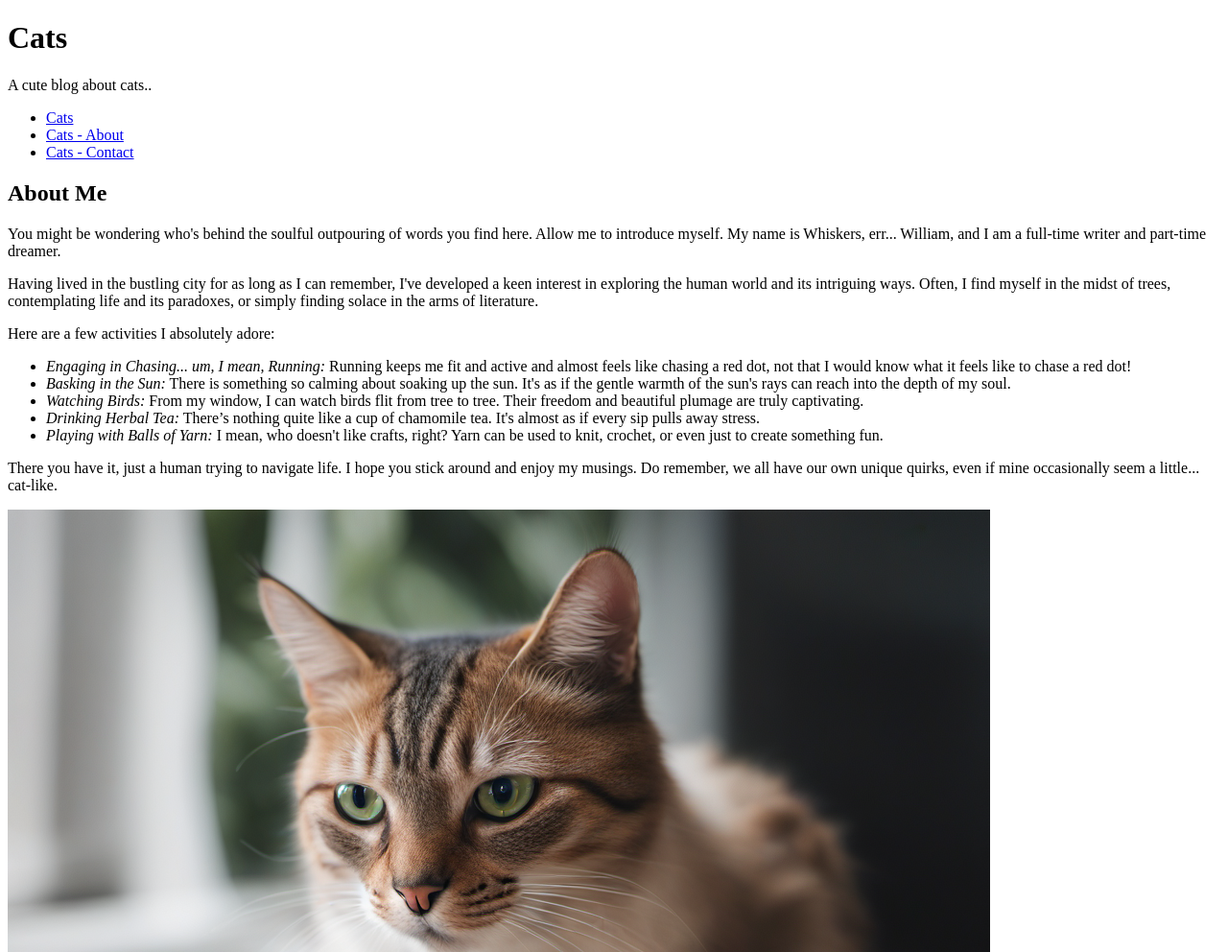
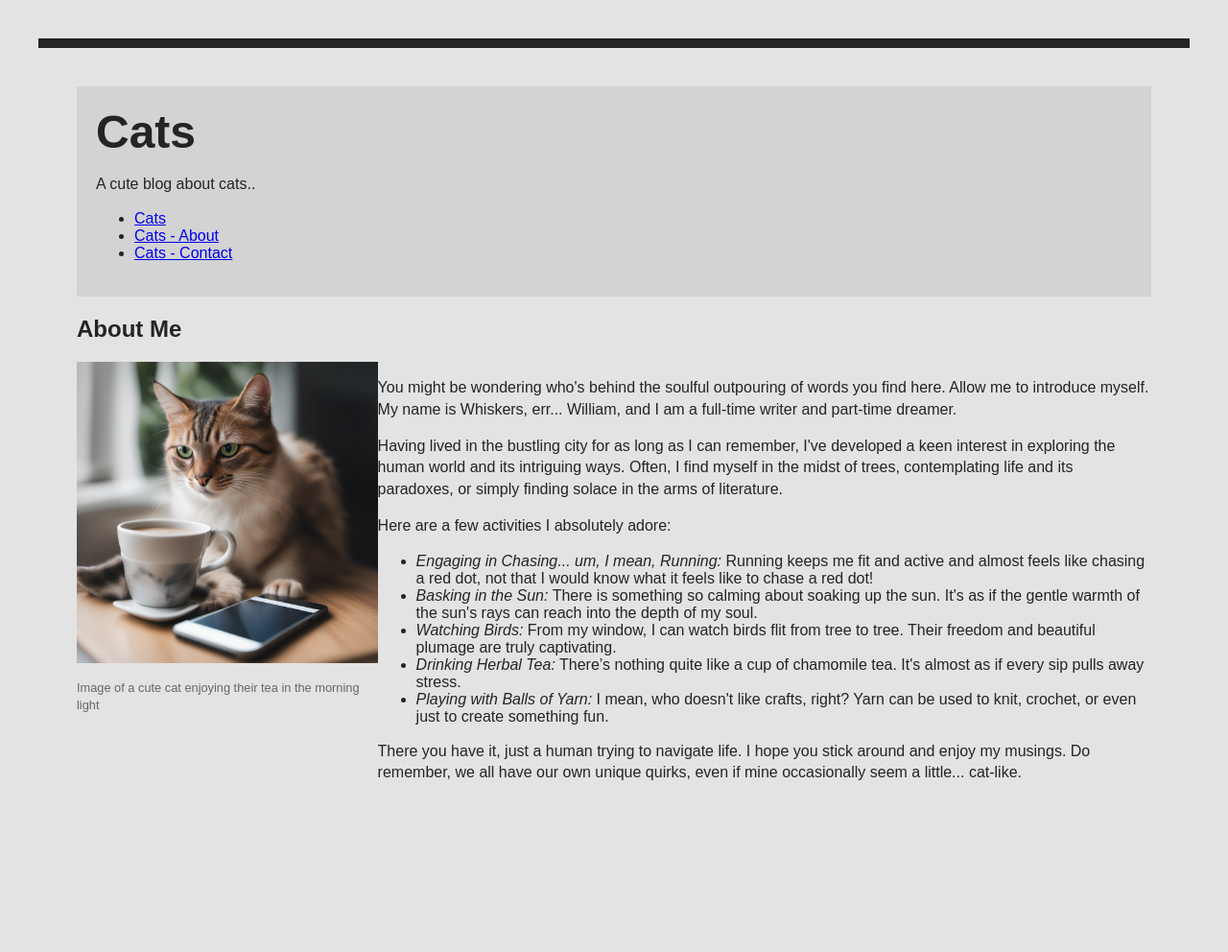
Before and after one commit to wfmsu/mi349_blog, a plain HTML site: page about.html in a window 1280 px wide. Shown: the top 992 px of the page at 96% size. After the commit the page ends 912 px from the top, so only its background shows below. Drawn offline with Linux system fonts and the light colour scheme.

Commit message:
Update Your Blog with CSS

```diff
--- a/about.html
+++ b/about.html
@@ -4,10 +4,11 @@
     <meta charset="UTF-8">
     <meta http-equiv="X-UA-Compatible" content="IE=edge">
     <meta name="viewport" content="width=device-width, initial-scale=1.0">
+    <link rel="stylesheet" href="style.css">
     <title>Cats - About</title>
 </head>
 <body>
-    <header>
+    <header class="sticky-header">
         <h1>Cats</h1>
         <p>A cute blog about cats..</p>
         <nav>
@@ -20,6 +21,11 @@
     </header>
     <section id="bio">
         <h2>About Me</h2>
+        <div class="image-container">
+            <img alt="Image of a cute cat enjoying their tea in the morning light" src="william.png">
+            <p class="caption">Image of a cute cat enjoying their tea in the morning light</p>
+        </div>
+        <div class="content">
             <p>You might be wondering who's behind the soulful outpouring of words you find here. Allow me to introduce myself. My name is Whiskers, err... William, and I am a full-time writer and part-time dreamer.</p>
             <p>Having lived in the bustling city for as long as I can remember, I've developed a keen interest in exploring the human world and its intriguing ways. Often, I find myself in the midst of trees, contemplating life and its paradoxes, or simply finding solace in the arms of literature.</p>
             <p>Here are a few activities I absolutely adore:</p>
@@ -31,7 +37,7 @@
                 <li><em>Playing with Balls of Yarn:</em> I mean, who doesn't like crafts, right? Yarn can be used to knit, crochet, or even just to create something fun.</li>
             </ul>
             <p>There you have it, just a human trying to navigate life. I hope you stick around and enjoy my musings. Do remember, we all have our own unique quirks, even if mine occasionally seem a little... cat-like.</p>
-        <p><img alt="Image of a cute cat enjoying their tea in the morning light" src="william.png"></p>
+        </div>
     </section>
 </body>
 </html>
--- /dev/null
+++ b/style.css
@@ -0,0 +1,69 @@
+html {
+    background: #e3e3e3;
+}
+
+body {
+    font-family: Arial, Helvetica, sans-serif;
+    margin: 40px;
+    padding: 40px;
+    color: #242424;
+    border-top: 10px solid #242424;
+}
+
+.sticky-header {
+    position: sticky;
+    top: 20px;
+    padding: 20px;
+    background: lightgray;
+}
+
+img {
+    width: 100%
+}
+
+h1 {
+    font-size: 3em;
+    margin: 0;
+}
+
+p {
+    line-height: 1.4em;
+}
+
+#blog {
+    display: flex;
+    border-top: 1px dotted #ccc;
+}
+
+.blog-post {
+    flex: 0 0 50%;
+    margin: 10px;
+    padding: 10px;
+    border-bottom: 1px dotted #ccc;
+
+}
+
+#bio .image-container {
+    width: 28%;
+    float: left;
+}
+
+#bio .caption {
+    font-size: 0.8em;
+    color: #666;
+}
+
+#bio .content {
+    overflow: auto;
+}
+
+form {
+    display: flex;
+    flex-wrap: wrap;
+    justify-content: space-between;
+}
+
+label {
+    flex: 1 0 200px;
+    margin: 10px;
+}
```
Also changed, not shown: contact.html (+2 -1 lines), index.html (+9 -4 lines). Lines whose indentation alone changed are shown as unchanged.
